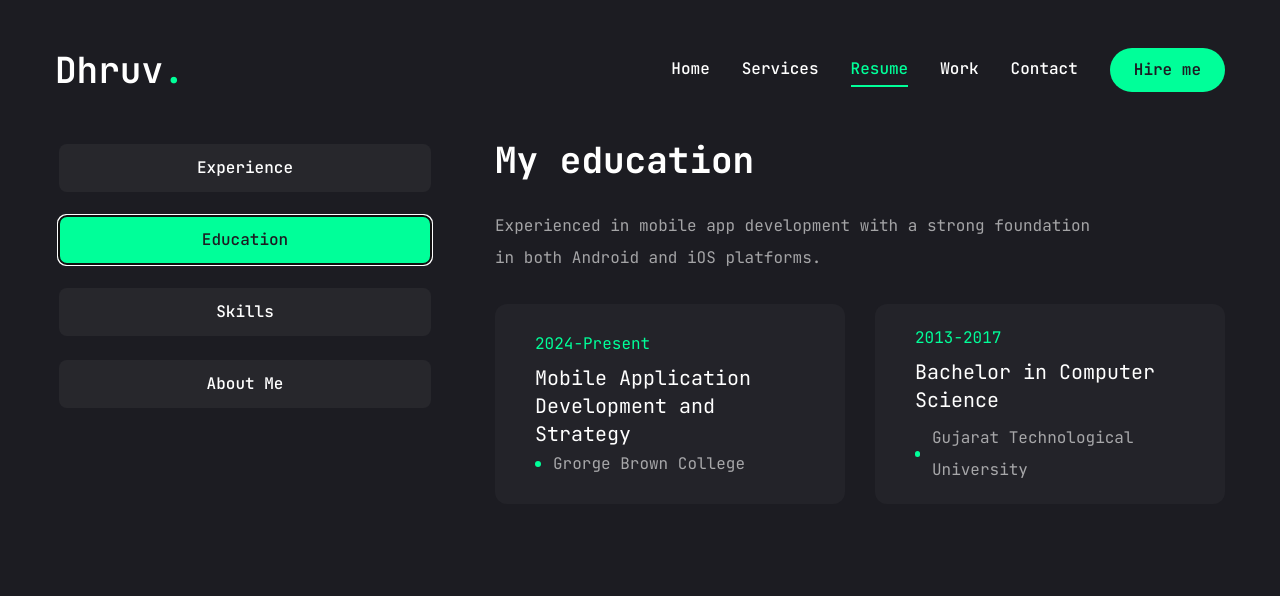
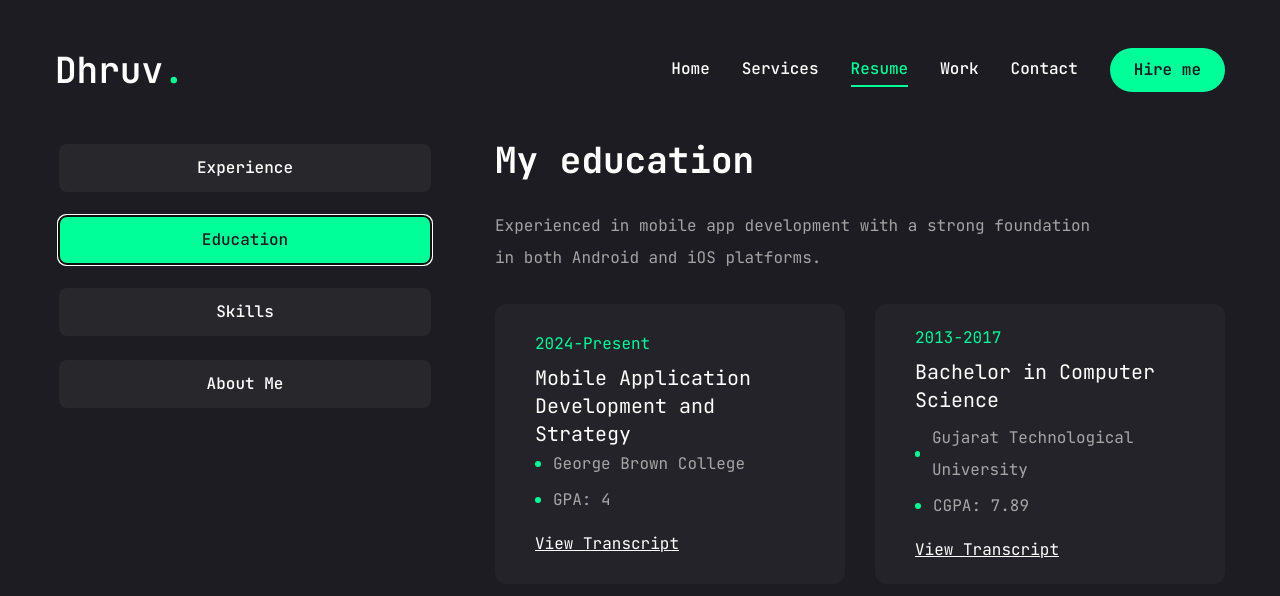
Before and after one commit to dhruvtailor/portfolio, a Next.js app: page /resume in a window 1280 px wide. Both pictures are taken after a click on the tab "Education". Shown: the top 596 px of the page. Built offline with nearby package versions, Linux system fonts and the light colour scheme.

Commit message:
modified:   app/resume/page.jsx 	new file:   public/assets/transcript/Dhruv_Tailor_BE_Transcript.pdf 	new file:   public/assets/transcript/Georgebrown_Transcript.pdf

```diff
--- a/app/resume/page.jsx
+++ b/app/resume/page.jsx
@@ -1,6 +1,6 @@
 "use client";
 
-import { Duru_Sans } from 'next/font/google';
+import Link from "next/link";
 import { FaHtml5, FaSwift, FaJs, FaReact, FaAndroid, FaNodeJs } from 'react-icons/fa'
 import { SiAndroidstudio, SiXcode, SiAdobephotoshop, SiCoreldraw } from 'react-icons/si'
 
@@ -77,14 +77,18 @@ const education = {
   description: 'Experienced in mobile app development with a strong foundation in both Android and iOS platforms.',
   items: [
     {
-      institution: "Grorge Brown College",
+      institution: "George Brown College",
       degree: "Mobile Application Development and Strategy",
-      duration: "2024-Present"
+      duration: "2024-Present",
+      gpa: 4.0,
+      href: '/assets/transcript/Georgebrown_Transcript.pdf'
     },
     {
       institution: "Gujarat Technological University",
       degree: "Bachelor in Computer Science",
-      duration: "2013-2017"
+      duration: "2013-2017",
+      gpa: 7.89,
+      href: '/assets/transcript/Dhruv_Tailor_BE_Transcript.pdf'
     },
   ]
 }
@@ -203,7 +207,7 @@ const Resume = () => {
                       return (
                         <li
                           key={index}
-                          className='bg-[#232329] h-[200px] py-6 px-10 rounded-xl flex flex-col justify-center items-center lg:items-start gap-1'
+                          className='bg-[#232329] h-[280px] py-6 px-10 rounded-xl flex flex-col justify-center items-center lg:items-start gap-1'
                         >
                           <span className='text-accent'>{item.duration}</span>
                           <h3 className='text-xl max-w-[260px] min-h-[60px] text-center lg:text-left'>
@@ -214,6 +218,18 @@ const Resume = () => {
                             <span className='w-[6px] h-[6px] rounded-full bg-accent'></span>
                             <p className='text-white/60'>{item.institution}</p>
                           </div>
+                          <div className='flex items-center gap-3'>
+                            {/* dot */}
+                            <span className='w-[6px] h-[6px] rounded-full bg-accent'></span>
+                            {
+                            (index === 0) ?
+                            <p className='text-white/60'>GPA: {item.gpa}</p>:
+                            <p className='text-white/60'>CGPA: {item.gpa}</p>
+                          }
+                          </div>
+                          <Link href={item.href} target="_blank" className='text-white hover:text-accent underline mt-2'>
+                            View Transcript
+                          </Link>
                         </li>
                       );
                     })}
```
Also changed, not shown: 2 other files (tests, documents, lock files or other folders).
